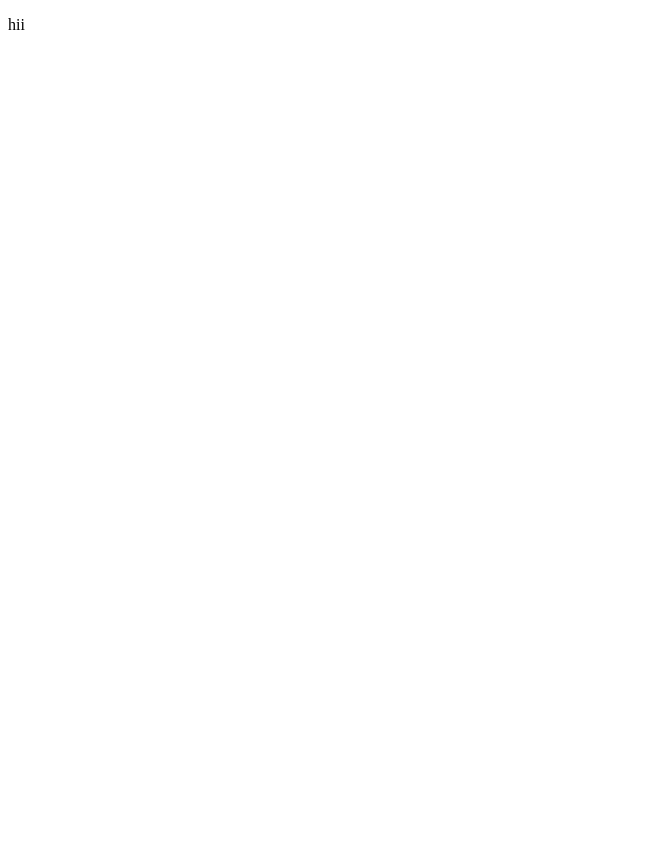
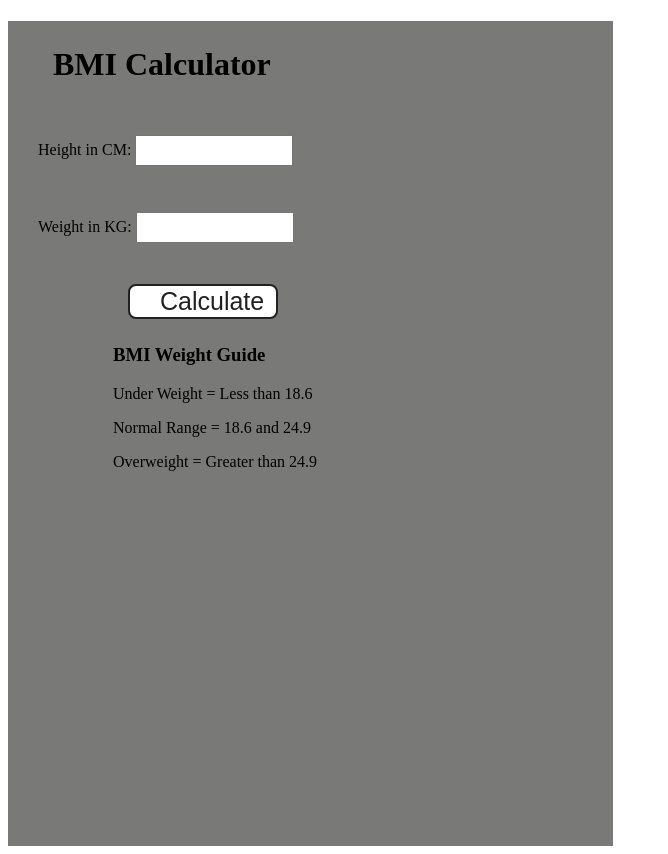
Before and after one commit to Anubhav-GEU/JS_folder, a plain HTML site: page 07_projects/2_bmiCalculator/index.html in a window 1280 px wide. Shown: the whole page, without its empty margins (0-668 px from the left). Before the commit the page ends 800 px from the top, so only its background shows below. Drawn offline with Linux system fonts and the light colour scheme.

Commit message:
2nd project completed

```diff
--- a/07_projects/2_bmiCalculator/index.html
+++ b/07_projects/2_bmiCalculator/index.html
@@ -1,11 +1,31 @@
 <!DOCTYPE html>
 <html lang="en">
+
 <head>
-    <meta charset="UTF-8">
-    <meta name="viewport" content="width=device-width, initial-scale=1.0">
-    <title>Document</title>
+    <meta charset="UTF-8" />
+    <meta name="viewport" content="width=device-width, initial-scale=1.0" />
+    <meta http-equiv="X-UA-Compatible" content="ie=edge" />
+    <link rel="stylesheet" href="style.css" />
+    <title>BMI Calculator</title>
 </head>
+
 <body>
-    <p>hii</p>
+    <div class="container">
+        <h1>BMI Calculator</h1>
+        <form>
+            <p><label>Height in CM: </label><input type="text" id="height" /></p>
+            <p><label>Weight in KG: </label><input type="text" id="weight" /></p>
+            <button class="buttons">Calculate</button>
+            <div id="results"></div>
+            <div id="weight-guide">
+                <h3>BMI Weight Guide</h3>
+                <p>Under Weight = Less than 18.6</p>
+                <p>Normal Range = 18.6 and 24.9</p>
+                <p>Overweight = Greater than 24.9</p>
+            </div>
+        </form>
+    </div>
 </body>
+<script src="script.js"></script>
+
 </html>
--- /dev/null
+++ b/07_projects/2_bmiCalculator/script.js
@@ -0,0 +1,18 @@
+const form = document.querySelector('form');
+form.addEventListener('submit', function(e) {
+    e.preventDefault(); // form ki values ko server par jane se rokne ke liye
+    const height = parseInt(document.querySelector('#height').value);
+    const weight = parseInt(document.querySelector('#weight').value);
+    const results = document.querySelector('#results');
+
+    if (height === '' || height < 0 || isNaN(height)){
+        results.innerHTML = `Please give valid height ${height}`;
+    }
+    else if (weight === '' || weight < 0 || isNaN(weight)){
+        results.innerHTML = `Please give valid weight ${weight}`;
+    }
+    else {
+        const bmi = (weight/ ((height*height)/10000)).toFixed(2);
+        results.innerHTML = `<span>${bmi}</span>`;
+    }
+});
--- /dev/null
+++ b/07_projects/2_bmiCalculator/style.css
@@ -0,0 +1,47 @@
+.container {
+    width: 575px;
+    height: 825px;
+
+    background-color: #797978;
+    padding-left: 30px;
+}
+
+#height,
+#weight {
+    width: 150px;
+    height: 25px;
+    margin-top: 30px;
+}
+
+#weight-guide {
+    margin-left: 75px;
+    margin-top: 25px;
+}
+
+#results {
+    font-size: 35px;
+    margin-left: 90px;
+    margin-top: 20px;
+    color: rgb(241, 241, 241);
+}
+
+button {
+    width: 150px;
+    height: 35px;
+    margin-left: 90px;
+    margin-top: 25px;
+    background-color: #fff;
+    padding: 1px 30px;
+    border-radius: 8px;
+    color: #212121;
+    text-decoration: none;
+    border: 2px solid #212121;
+
+    font-size: 25px;
+}
+
+h1 {
+    padding-left: 15px;
+    padding-top: 25px;
+
+}
```
